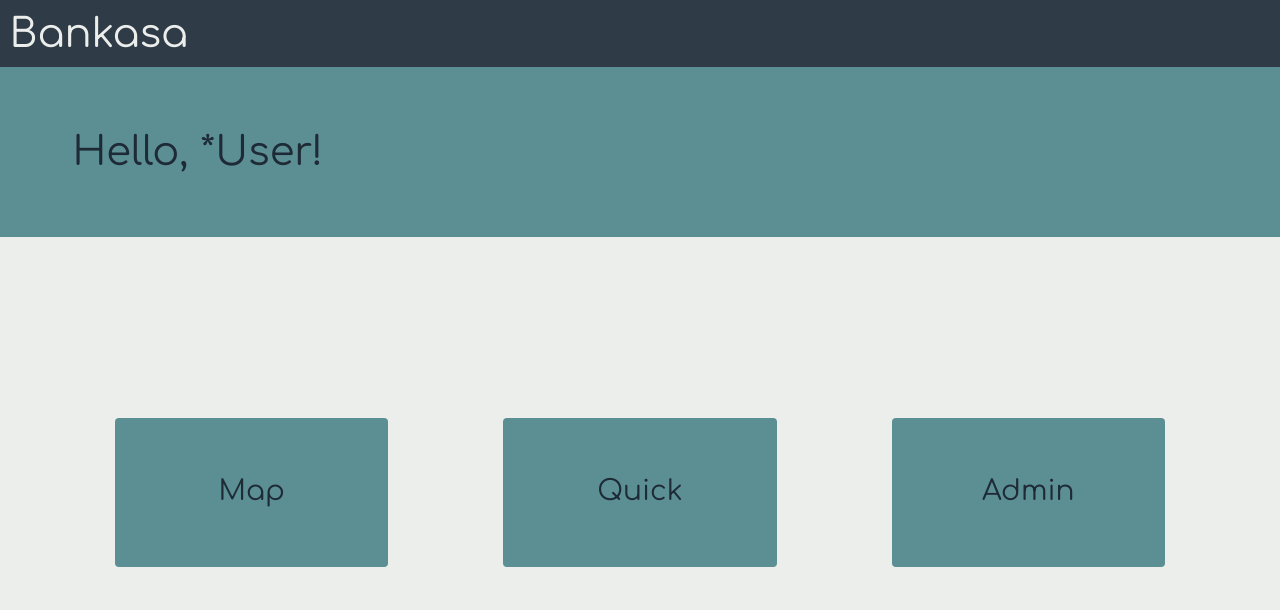
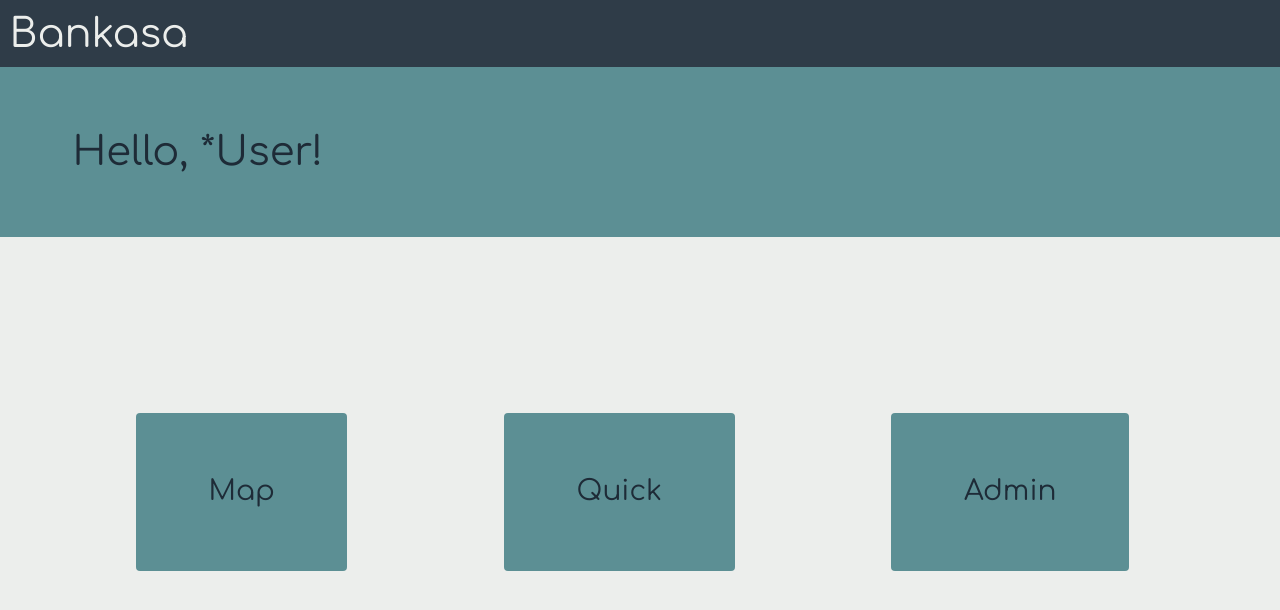
Before and after one commit to Bankacha/bankasa, a React (Create React App) app: page / in a window 1280 px wide. Shown: the top 610 px of the page. Built offline with nearby package versions, Linux system fonts and the light colour scheme.

Commit message:
linked home buttons

```diff
--- a/src/admin/pages/Products.js
+++ b/src/admin/pages/Products.js
@@ -30,6 +30,7 @@ export const Products = () => {
                                             <th>Name</th>
                                             <th>Category</th>
                                             <th>Price</th>
+                                            <th>Edit</th>
                                             <th>Delete</th>
                                         </tr>
                                     </thead>
@@ -43,6 +44,7 @@ export const Products = () => {
                                                         <td>{p.name}</td>
                                                         <td>{p.category}</td>
                                                         <td>{p.price}</td>
+                                                        <td><Button onClick=''>edit</Button></td>
                                                         <td><Button onClick={() => dispatch(deleteProduct(p.id))}>del</Button></td>
                                                     </tr>
                                                 )
--- a/src/public/components/home/HomeButton.js
+++ b/src/public/components/home/HomeButton.js
@@ -3,7 +3,7 @@ import {Col} from "react-bootstrap";
 
 export function HomeButton(props) {
     return (
-        <Col className="bg-info rounded mx-5 c-pointer">
+        <Col className="bg-info rounded  c-pointer h-50 py-1">
             <h3 className="my-5 text-center text-dark">{props.children}</h3>
         </Col>
     )
--- a/src/public/views/HomePage.js
+++ b/src/public/views/HomePage.js
@@ -1,12 +1,13 @@
-import {Col, Row} from "react-bootstrap";
-import {HomeButton} from "../components/home/HomeButton";
+import { Col, Row } from "react-bootstrap";
+import { Link } from "react-router-dom";
+import { HomeButton } from "../components/home/HomeButton";
 
 
 export function HomePage() {
 
     return (
         <Row className="h-85">
-            <Col xs={12} className="h-25">
+            <Col sm={12} className="h-25">
                 <Row className='bg-info text-dark align-content-center h-100'>
                     <Col xs={10}>
                         <h1 className="m-0 ml-5">Hello, *User!</h1>
@@ -15,11 +16,23 @@ export function HomePage() {
                     </Col>
                 </Row>
             </Col>
-            <Col xs={12} className="h-75">
-                <Row className="p-5 h-100 align-content-center">
-                    <HomeButton>Map</HomeButton>
-                    <HomeButton>Quick</HomeButton>
-                    <HomeButton>Admin</HomeButton>
+            <Col sm={12} className="h-75">
+                <Row className="pr-5 mr-5 h-100 align-content-center justify-content-around">
+                    <Link to=''>
+                        <Col className="mx-5" sm={12}>
+                            <HomeButton>Map</HomeButton>
+                        </Col>
+                    </Link>
+                    <Link to='/bill'>
+                        <Col className="mx-5" sm={12}>
+                            <HomeButton>Quick</HomeButton>
+                        </Col>
+                    </Link>
+                    <Link to='/admin/products'>
+                        <Col className="mx-5" sm={12}>
+                            <HomeButton>Admin</HomeButton>
+                        </Col>
+                    </Link>
                 </Row>
             </Col>
         </Row>
```
